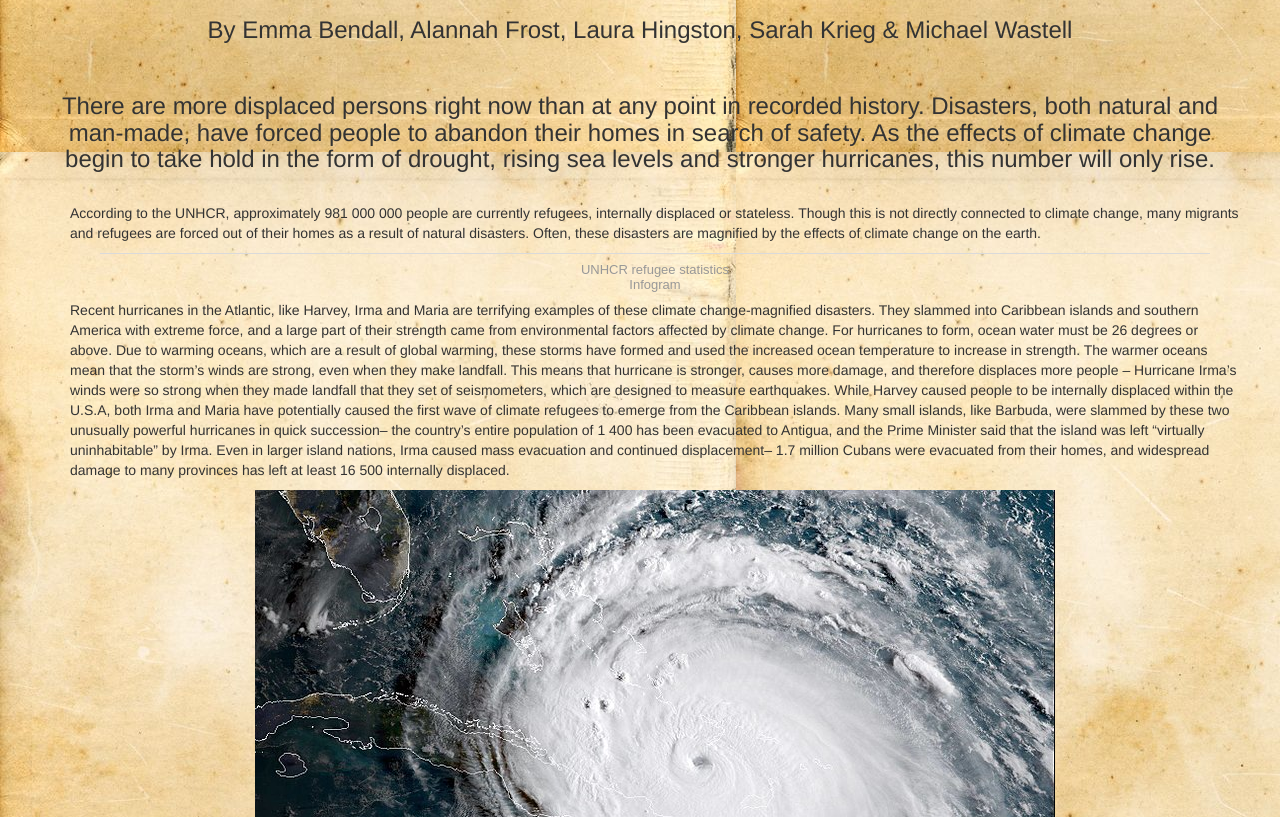
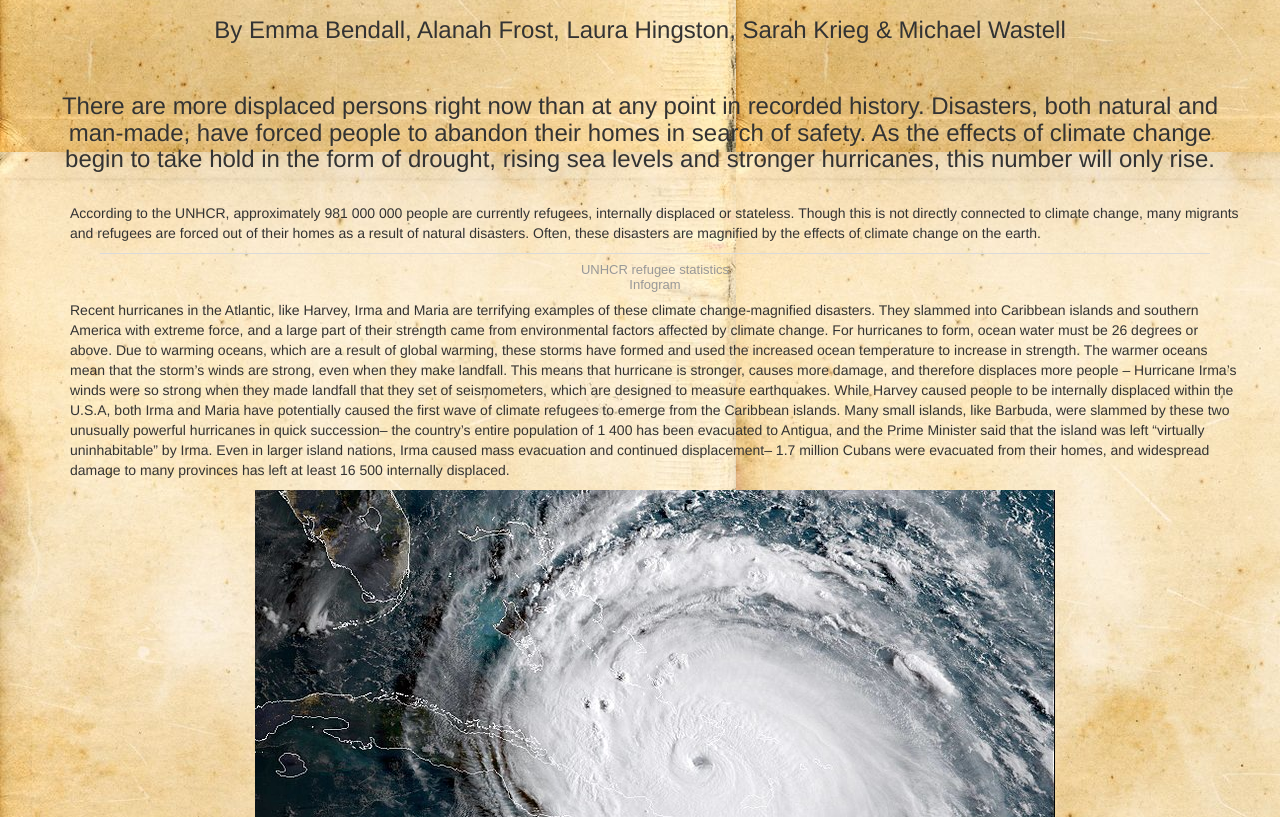
Before and after one commit to Mwas0018/climgrant, a plain HTML site: page index.html in a window 1280 px wide. Shown: the part 920-1737 px from the top of the page. Drawn offline with Linux system fonts and the light colour scheme; a script that the page names is missing.

Commit message:
Update index.html

```diff
--- a/index.html
+++ b/index.html
@@ -40,7 +40,7 @@
   <div class="container" align="center"
     <div class="col-md-12">
       <h1 style="font-size:500%">CLIMATE MIGRANTS</h1>
-      <h3> By Emma Bendall, Alannah Frost, Laura Hingston, Sarah Krieg & Michael Wastell</h3>
+      <h3> By Emma Bendall, Alanah Frost, Laura Hingston, Sarah Krieg & Michael Wastell</h3>
     </div>
   </div>
 </section>
```
